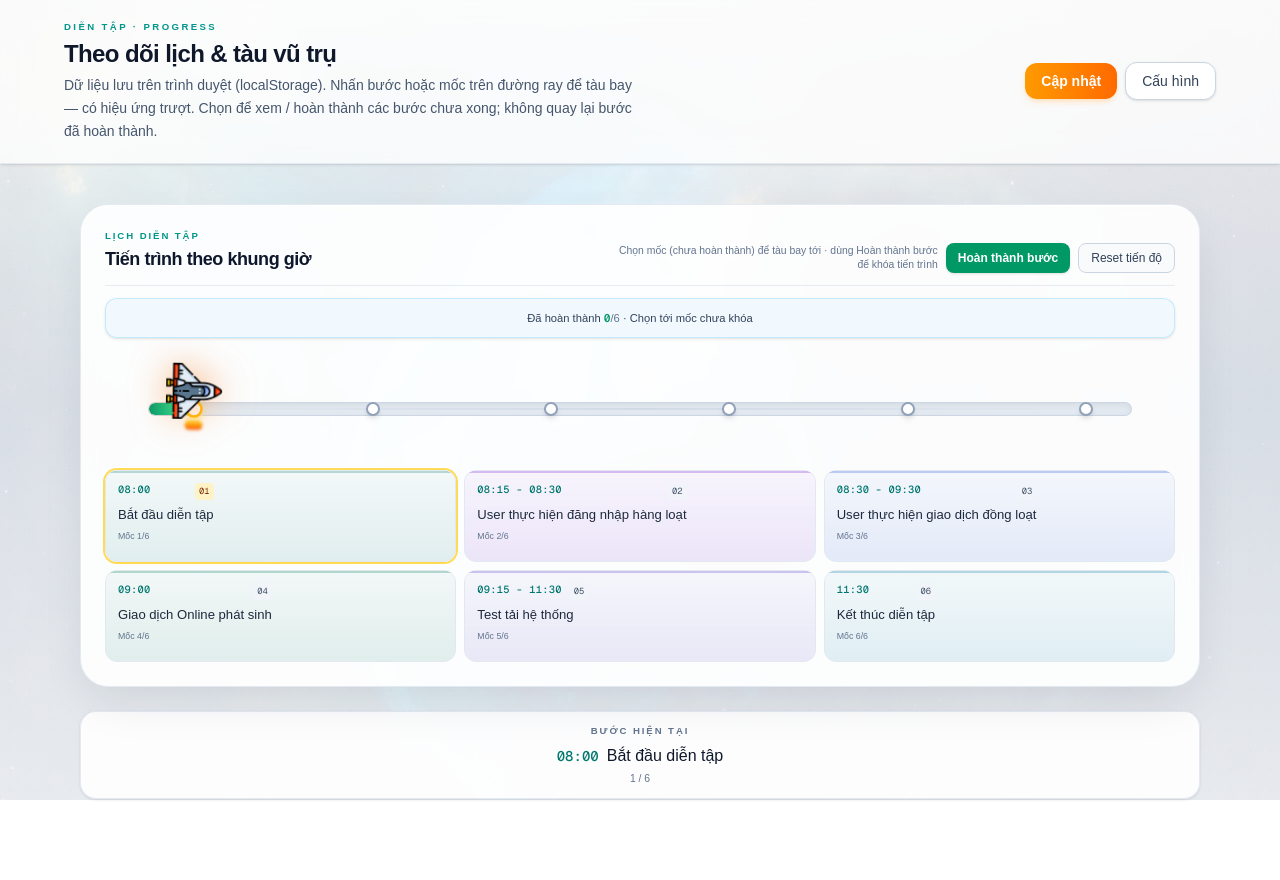
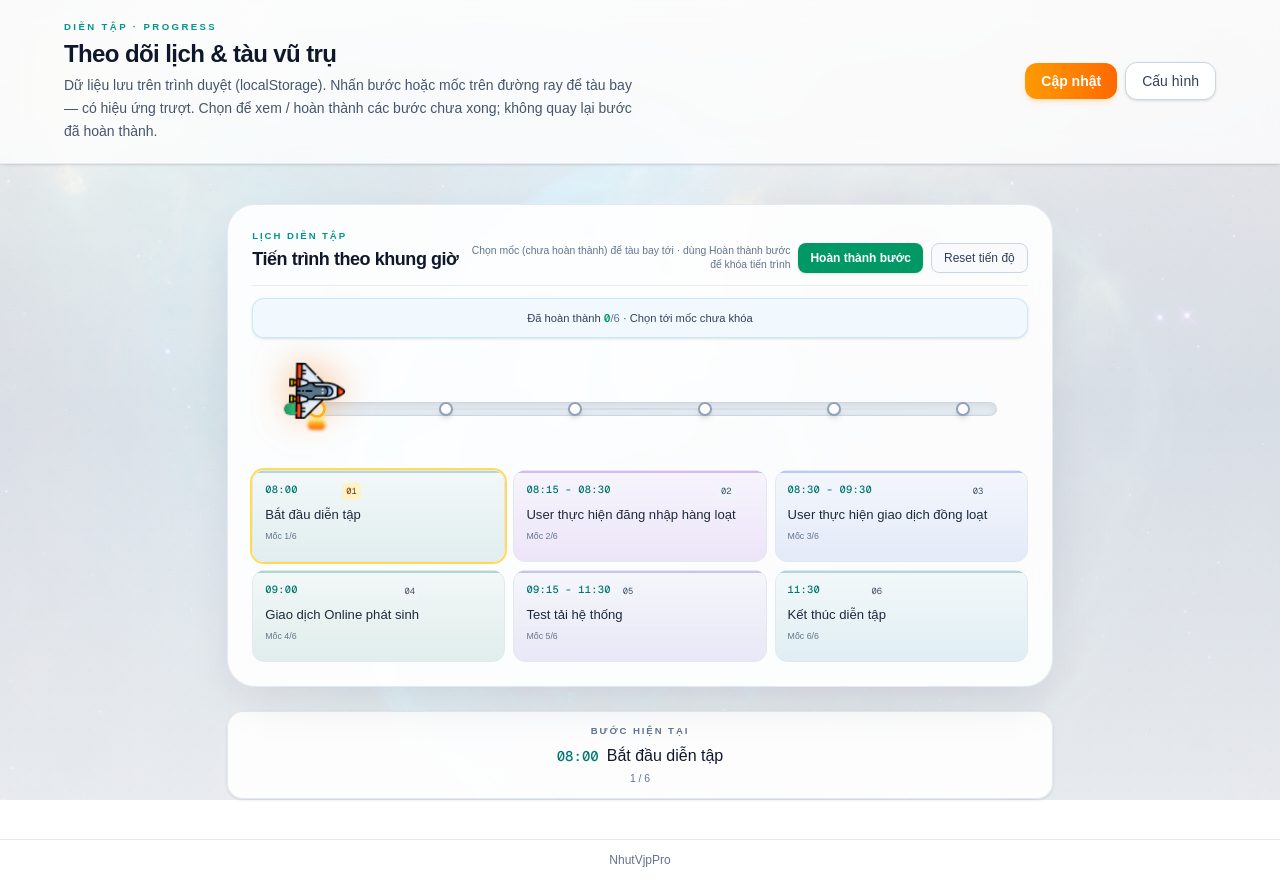
Before and after one commit to nhockool1002/space-with-progress, a Next.js app: page / in a window 1280 px wide. Before the commit the page ends 839 px from the top, so only its background shows below. Built offline with nearby package versions, Linux system fonts and the light colour scheme.

Commit message:
INIT SOURCE

```diff
--- a/app/layout.tsx
+++ b/app/layout.tsx
@@ -27,8 +27,11 @@ export default function RootLayout({
       lang="vi"
       className={`${geistSans.variable} ${geistMono.variable} h-full antialiased`}
     >
-      <body className="flex min-h-full flex-col bg-slate-50 text-slate-900 antialiased">
-        {children}
+      <body className="flex min-h-screen flex-col bg-slate-50 text-slate-900 antialiased">
+        <div className="flex flex-1 flex-col">{children}</div>
+        <footer className="shrink-0 border-t border-slate-200/90 bg-white/85 py-3 text-center text-xs text-slate-500 backdrop-blur-sm">
+          NhutVjpPro
+        </footer>
       </body>
     </html>
   );
--- a/app/page.tsx
+++ b/app/page.tsx
@@ -14,7 +14,7 @@ export default function Home() {
   }, [refreshKey]);
 
   return (
-    <div className="relative min-h-screen text-slate-800">
+    <div className="relative flex min-h-0 flex-1 flex-col text-slate-800">
       <div
         className="pointer-events-none fixed inset-0 -z-20 bg-slate-100 bg-cover bg-center bg-no-repeat"
         style={{ backgroundImage: "url(/space-bg.jpg)" }}
--- a/app/setup/page.tsx
+++ b/app/setup/page.tsx
@@ -96,14 +96,14 @@ export default function SetupPage() {
 
   if (!config || !ui) {
     return (
-      <div className="flex min-h-screen items-center justify-center text-slate-500">
+      <div className="flex min-h-0 flex-1 items-center justify-center text-slate-500">
         {"\u0110ang t\u1ea3i\u2026"}
       </div>
     );
   }
 
   return (
-    <div className="min-h-screen bg-slate-50 text-slate-900">
+    <div className="flex min-h-0 flex-1 flex-col bg-slate-50 text-slate-900">
       <header className="border-b border-slate-200/90 bg-white/90 px-4 py-4 shadow-sm backdrop-blur-sm">
         <div className="mx-auto flex max-w-3xl flex-wrap items-center justify-between gap-3">
           <h1 className="text-lg font-semibold tracking-tight text-slate-900">
```
